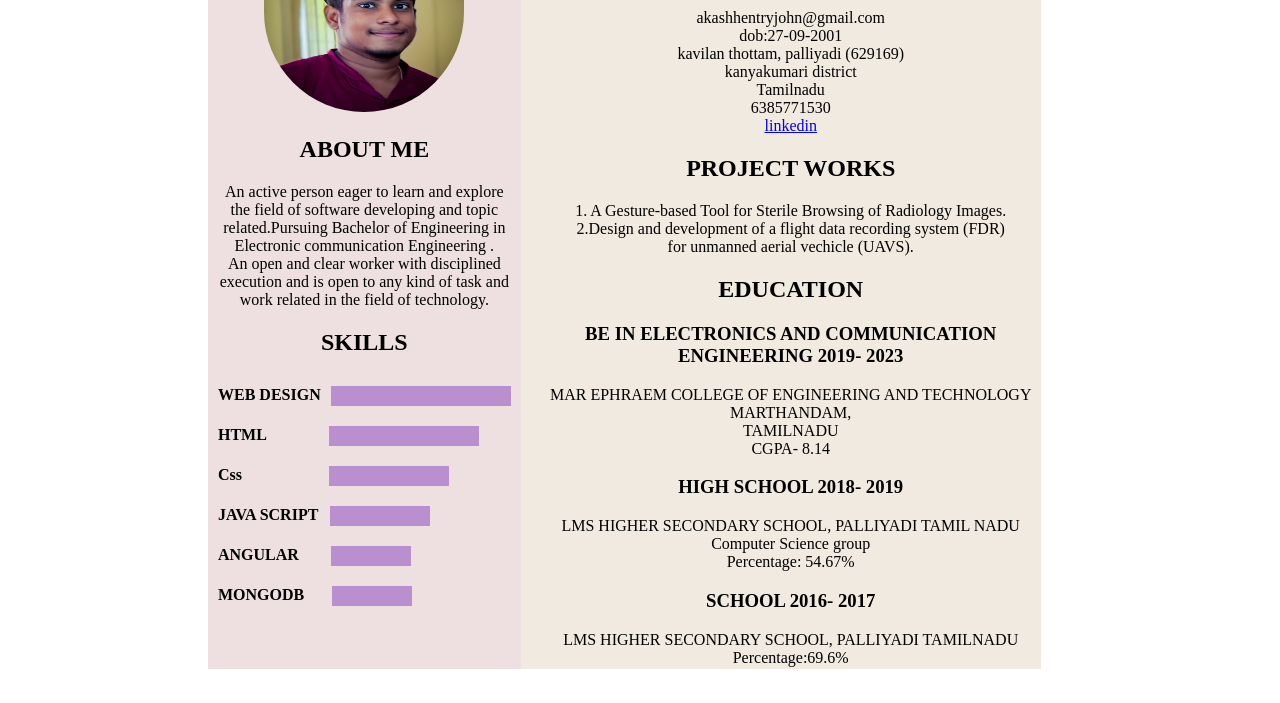
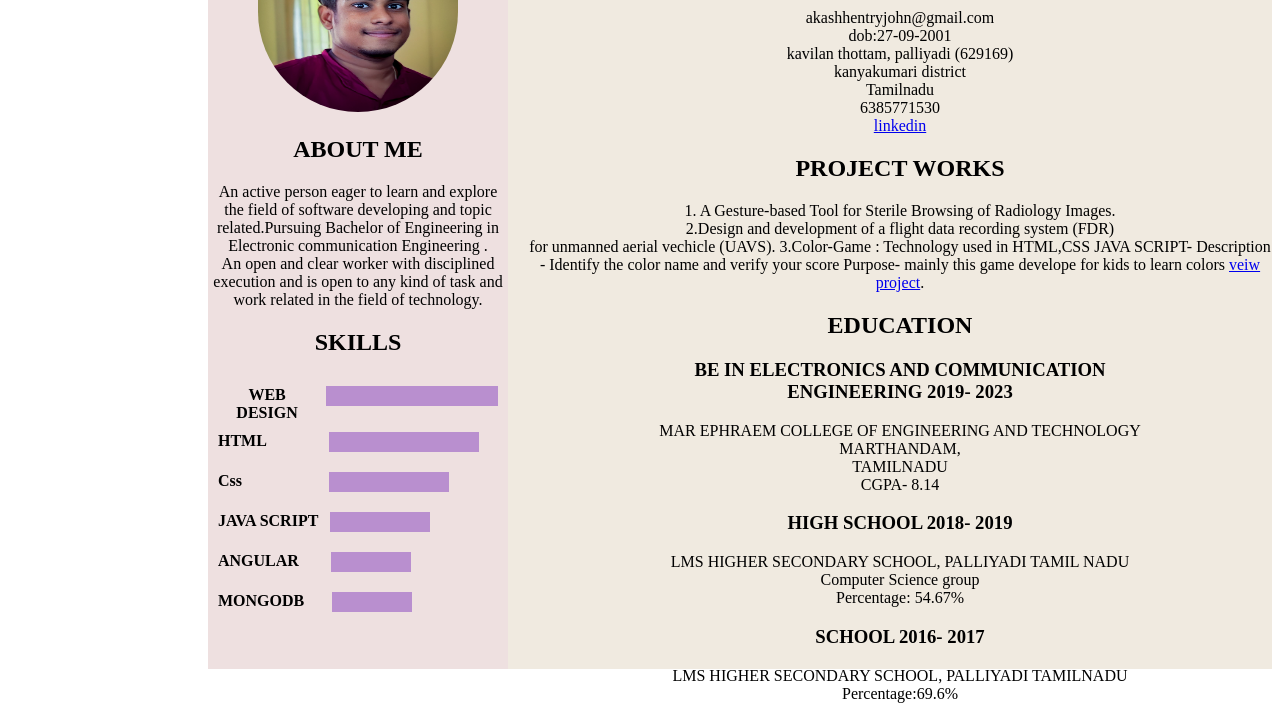
Before and after one commit to akashhentryjohn/RESUME, a plain HTML site: page index.html in a window 1280 px wide. Shown: the part 111-814 px from the top of the page. Drawn offline with Linux system fonts and the light colour scheme.

Commit message:
Update index.html

```diff
--- a/index.html
+++ b/index.html
@@ -78,6 +78,8 @@
                 <p>1. A Gesture-based Tool for Sterile Browsing of Radiology Images.<br>
                    2.Design and development of a flight data recording system (FDR)<br> for
                    unmanned aerial vechicle (UAVS).
+                    3.Color-Game : Technology used in HTML,CSS JAVA SCRIPT- Description - Identify the color name and verify your score
+                    Purpose- mainly this game develope for kids to learn colors <a href="https://akashhentryjohn.github.io/color-game/">veiw project</a>.
                 </p>
                 <h2>EDUCATION</h2>
                 <P><h3 style="width:500px;">BE IN ELECTRONICS AND COMMUNICATION ENGINEERING   2019- 2023<br></h3>
```
